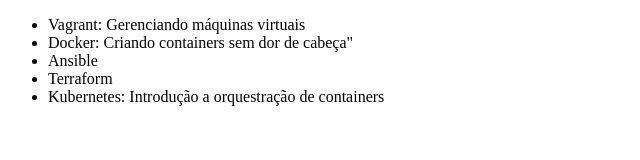
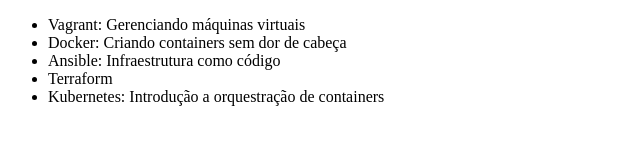
Before and after one commit to belchilim/Git-Github-Alura, a plain HTML site: page index.html in a window 1280 px wide. Shown: the whole page, without its empty margins (0-640 px from the left). Drawn offline with Linux system fonts and the light colour scheme.

Commit message:
Alterando o nome do curso de Ansible

```diff
--- a/index.html
+++ b/index.html
@@ -9,8 +9,8 @@
 <body>
     <ul>
         <li>Vagrant: Gerenciando máquinas virtuais</li>
-        <li>Docker: Criando containers sem dor de cabeça"</li>
-        <li>Ansible</li>
+        <li>Docker: Criando containers sem dor de cabeça</li>
+        <li>Ansible: Infraestrutura como código</li>
         <li>Terraform</li>
         <li>Kubernetes: Introdução a orquestração de containers</li>
     </ul>
```
